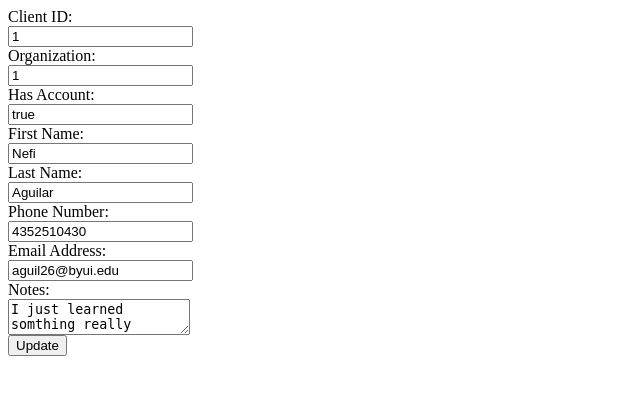
After one commit to solemnefi153/Freelancer-App, a PHP site: page /web/php/load_client_details.php?organization=1 in a window 1280 px wide. The commit adds this page. Shown: the top 395 px of the page, without its empty margins (0-640 px from the left). Run offline with PHP 8.4, Linux system fonts and the light colour scheme.

Commit message:
Search and display organization details

```diff
--- /dev/null
+++ b/web/php/load_client_details.php
@@ -0,0 +1,53 @@
+<?php include "session.php"; ?>
+
+<?php include "test_input.php"; ?>
+
+<?php
+    #Query from the database the organization information
+    $organization = test_input($_GET["organization"]);
+    $client_id = 001;
+    $has_account = "true";
+    $first_name = "Nefi";
+    $last_name = "Aguilar";
+    $phone_number = 4352510430;
+    $email_address = "aguil26@byui.edu";
+    $notes = "I just learned somthing really awesome!";
+
+    echo <<<GFG
+        <div id="Client Info">
+            <label>Client ID:</label>
+            <br>
+            <input type="text" id="client_id" value="{$client_id}">
+            <br>
+            <label>Organization:</label>
+            <br>
+            <input type="text" id="organization" value="{$organization}">
+            <br>
+            <label>Has Account:</label>
+            <br>
+            <input type="text" id="has_account" value="{$has_account}">
+            <br>
+            <label>First Name:</label>
+            <br>
+            <input type="text" id="first_name" value="{$first_name}">
+            <br>
+            <label>Last Name:</label>
+            <br>
+            <input type="text" id="last_name" value="{$last_name}">
+            <br>
+            <label>Phone Number:</label>
+            <br>
+            <input type="text" id="phone_number" value="{$phone_number}">
+            <br>
+            <label>Email Address:</label>
+            <br>
+            <input type="text" id="email_address" value="{$email_address}">
+            <br>
+            <label>Notes:</label>
+            <br>
+            <textarea id="notes" >{$notes}</textarea>
+            <br>
+            <button>Update</button>
+        </div>
+GFG;
+?>
```
Also changed, not shown: web/js/admin_portal.js (added, +28 -0 lines), web/js/home.js (deleted, +0 -23 lines), web/pages/admin_portal.php (+11 -7 lines).
